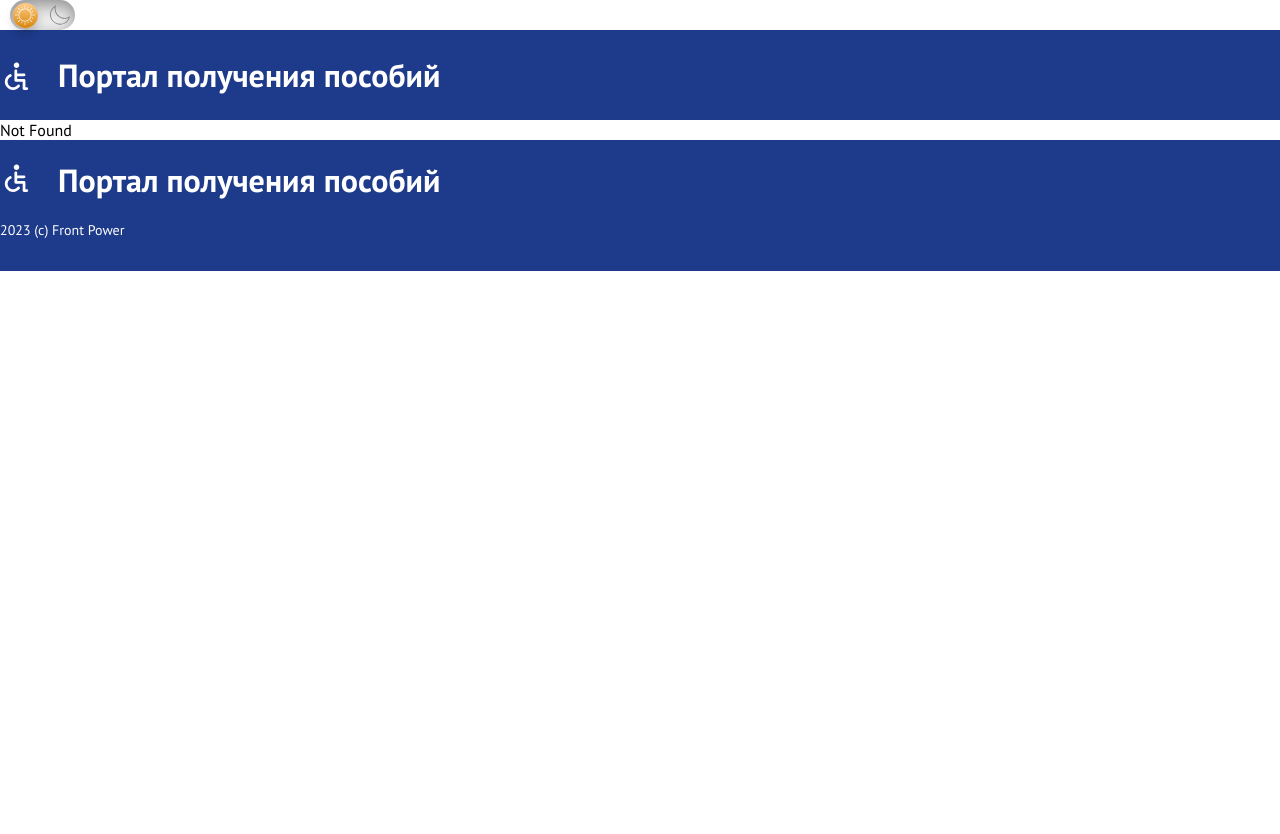
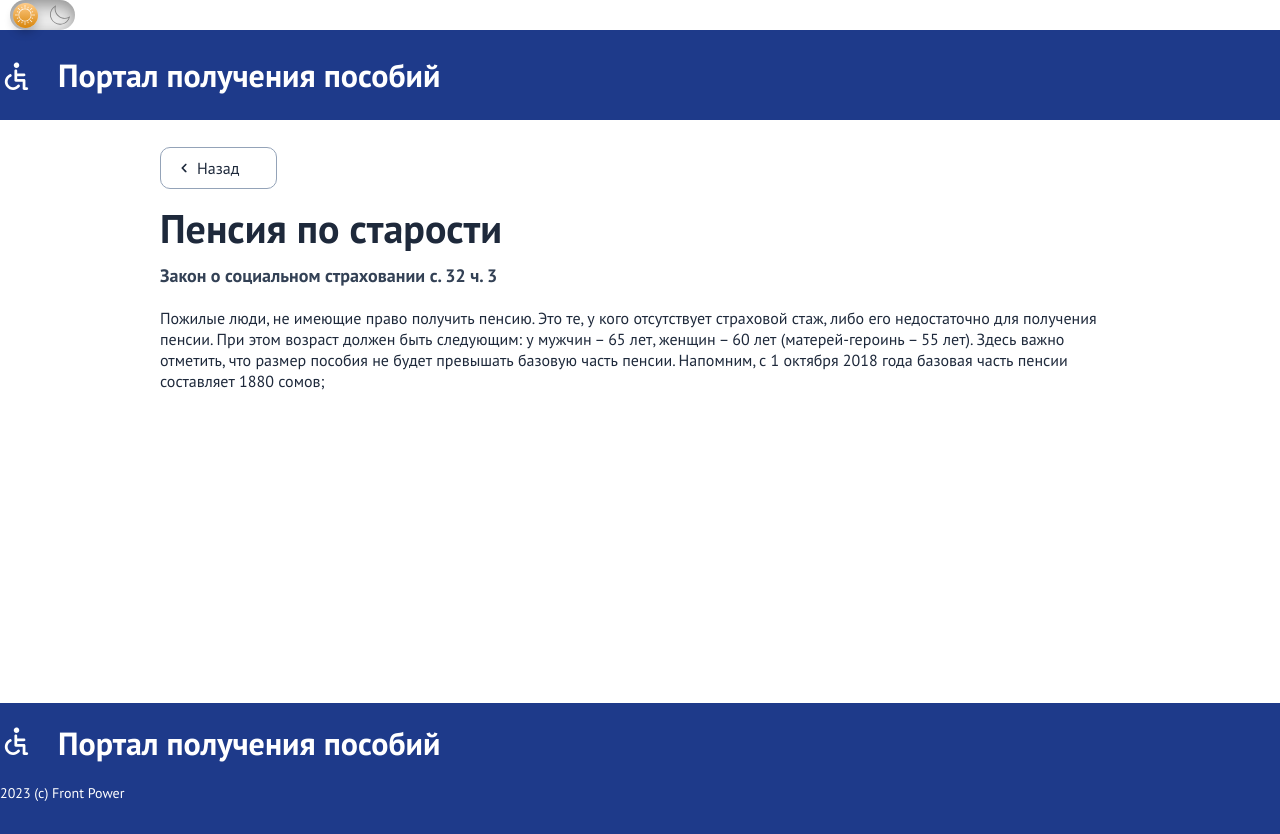
Before and after one commit to Usubaliev06/hackaton0.2, a React (Create React App) app: page /detail in a window 1280 px wide. Before the commit this address had no page. Before the commit the page ends 800 px from the top, so only its background shows below. Built offline with nearby package versions, Linux system fonts and the light colour scheme.

Commit message:
finished layout

```diff
--- a/src/App.js
+++ b/src/App.js
@@ -10,6 +10,7 @@ import Login from './components/pages/login/Login';
 import NotFound from './components/pages/notFound/notFound';
 import DarkMode from './components/DarkMode/DarkMode'
 import './App.css'
+import Detail from './components/pages/detail/Detail';
 
 
 
@@ -23,6 +24,7 @@ function App() {
             <Route index element={<Login/>} />
             <Route path='main' element={<Main/>} />
             <Route path='form' element={<Form/>} />
+            <Route path='detail' element={<Detail />} />
             <Route path='*' element={<NotFound />} />
           </Route>
         </Routes>
--- /dev/null
+++ b/src/components/pages/detail/Detail.jsx
@@ -0,0 +1,24 @@
+import React from 'react'
+import './style.css'
+
+const Detail = () => {
+  return (
+    <div className="container">
+        <div className="detail-wrap">
+            <a href="/main" className="btn-back">
+                <span className="btn-back-icon"></span> Назад</a>
+            <h2 className="detail-header">
+                Пенсия по старости
+            </h2>
+            <p className="detail-subheader">
+                Закон о социальном страховании с. 32 ч. 3
+            </p>
+            <p className="detail-text">
+                Пожилые люди, не имеющие право получить пенсию. Это те, у кого отсутствует страховой стаж, либо его недостаточно для получения пенсии. При этом возраст должен быть следующим: у мужчин – 65 лет, женщин – 60 лет (матерей-героинь – 55 лет). Здесь важно отметить, что размер пособия не будет превышать базовую часть пенсии. Напомним, с 1 октября 2018 года базовая часть пенсии составляет 1880 сомов;
+            </p>
+        </div>
+    </div>
+  )
+}
+
+export default Detail;
--- /dev/null
+++ b/src/components/pages/detail/style.css
@@ -0,0 +1,54 @@
+.detail-wrap {
+    padding: 0px 160px;
+    height: 69.5vh;
+}
+
+.btn-back {
+    margin-top: 27px;
+    display: flex;
+    width: 117px;
+    align-items: center;
+    padding: 9.5px 20px;
+    font-weight: 400;
+    font-size: 16px;
+    line-height: 21px;
+    color: #1E293B;
+    background: #FFFFFF;
+    border: 1px solid #94A3B8;
+    border-radius: 10px;
+}
+
+.btn-back-icon {
+    background: url(../../../visual/icons/arrow.svg) center center/cover no-repeat;
+    width: 6px;
+    height: 10px;
+    margin-right: 10px;
+}
+
+.btn-back:hover {
+    background: #F1F5F9;
+}
+
+.detail-header {
+    padding-top: 13px;
+    font-weight: 700;
+    font-size: 40px;
+    line-height: 52px;
+    color: #1E293B;
+}
+
+.detail-subheader {
+    padding-top: 10px;
+    font-weight: 700;
+    font-size: 18px;
+    line-height: 23px;
+    color: #334155;
+}
+
+.detail-text {
+    padding-top: 21px;
+    font-weight: 400;
+    font-size: 16px;
+    line-height: 21px;
+    color: #1E293B;
+}
--- a/src/components/pages/form/Form.jsx
+++ b/src/components/pages/form/Form.jsx
@@ -4,6 +4,7 @@ import './style.css'
 const Form = () => {
   return (
     <div className="container">
+      <div className="form-block">
         <div className="form-wrap">
           <div className="form-info-block">
             <h3 className="form-header">
@@ -90,6 +91,25 @@ const Form = () => {
               </div>
             </div>
           </div>
+
+          <div className="form-card-btn-block">
+            <a href="/main" className="btn-cancel">Отмена</a>
+            <button className="btn-added">Подать заявление</button>
+          </div>
+        </div>
+
+        <div className="access-wrap">
+          <div className="access-block">
+            <div className="access-header">
+              Ваше заявление успешно отправлено!
+            </div>
+            <span className="access-icon"></span>
+            <div className="access-text">
+              Мы отправим решение на вашу почту ivanov53@mail.ru в течение 5 рабочих дней и отправим уведомление на ваш телефон +995 555 123 456
+            </div>
+            <a href="#" className="access-btn-back">Вернуться на главную</a>
+          </div>
+        </div>
       </div>
     </div>
   );
--- a/src/components/pages/form/style.css
+++ b/src/components/pages/form/style.css
@@ -1,13 +1,10 @@
-.form-wrap {
-}
-
-.form-info-block {
-
-}
-
 .form-card-block {
     display: flex;
     flex-wrap: wrap;
+}
+
+.form-block {
+    position: relative;
 }
 
 .form-header {
@@ -92,3 +89,119 @@
     text-decoration-line: underline;
     color: #1E40AF;
 }
+
+.form-card-btn-block {
+    display: flex;
+    justify-content: center;
+    padding: 82px 0 104px;
+}
+
+.btn-added:hover {
+    background: #1E3A8A;
+}
+
+.btn-cancel:hover {
+    background: #F1F5F9;
+}
+
+.btn-cancel {
+    display: inline-block;
+    padding: 8.5px 101px;
+    font-weight: 400;
+    font-size: 16px;
+    line-height: 21px;
+    color: #1E293B;
+    background: #FFFFFF;
+    border: 1px solid #94A3B8;
+    border-radius: 10px;
+}
+
+.btn-added {
+    margin-left: 30px;
+    padding: 8.5px 64.5px;
+    font-weight: 400;
+    font-size: 16px;
+    line-height: 21px;
+    color: #FFFFFF;
+    background: #1E40AF;
+    border-radius: 10px;
+    border: none;
+}
+
+.access-wrap {
+    display: none;
+    padding: 210px 370px;
+    margin: 0 auto;
+    position: absolute;
+    top: 0;
+    left: 0;
+    backdrop-filter: blur(2px);
+}
+
+.access-block {
+    width: 700px;
+    height: 511px;
+    padding: 22px 122px;
+    background: #FFFFFF;
+    border-radius: 10px;
+    box-shadow: 0px 10px 20px rgba(0, 0, 0, 0.5);
+}
+
+.access-header {
+    font-weight: 700;
+    font-size: 40px;
+    line-height: 52px;
+    text-align: center;
+    color: #1E293B;
+}
+
+.access-icon {
+    background: url(../../../visual/icons/acces.svg) center center/cover no-repeat;
+    width: 66px;
+    height: 66px;
+    margin: 36px auto;
+}
+
+.access-text {
+    font-weight: 400;
+    font-size: 24px;
+    line-height: 31px;
+    text-align: center;
+    color: #1E293B;
+}
+
+.access-btn-back {
+    padding: 8.5px 51px;
+    font-weight: 400;
+    font-size: 16px;
+    line-height: 21px;
+    color: #FFFFFF;
+    background: #1E40AF;
+    border-radius: 10px;
+    width: 255px;
+    text-align: center;
+    margin: 30px auto 0;
+    animation: big-small 1s ease-in-out infinite;
+}
+
+.access-btn-back:hover {
+    background: #1E3A8A;
+}
+
+.access-btn-back:active {
+    scale: 0.5px;
+}
+
+@keyframes big-small {
+    0%, 30% {
+        scale: 1;
+    }
+
+    30%, 99% {
+        scale: 1.05;
+    }
+
+    99%, 100% {
+        scale: 1;
+    }
+}
--- a/src/components/pages/login/Login.jsx
+++ b/src/components/pages/login/Login.jsx
@@ -23,7 +23,7 @@ const Login = () => {
   };
 
   return (
-    <div className="container">
+    <div className="container header-height">
       <h1 className="login-header">
         Введите ваш ИНН и вставьте флешку из ЦОНа
       </h1>
--- a/src/components/pages/login/style.css
+++ b/src/components/pages/login/style.css
@@ -6,11 +6,16 @@
     color: #1E293B;
     text-align: center;
 }
+
 .login-header-error {
     font-weight: 400;
     font-size: 12px;
     line-height: 13px;
     color: #EF4444;
+}
+
+.header-height {
+    height: 75.5vh;
 }
 
 
@@ -82,9 +87,16 @@
     color: #FFFFFF;
     margin-top: 26px;
     background: #1E40AF;
+    border: none;
     border-radius: 10px;
     width: 350px;
     padding: 11px;
+    transition: 0.2s ease-in-out;
+}
+
+.login-form-button:hover {
+    scale: 1.05;
+    transition: 0.2s ease-in-out;
 }
 
 .login-form-link {
--- a/src/components/pages/main/Main.jsx
+++ b/src/components/pages/main/Main.jsx
@@ -40,7 +40,7 @@ const Main = () => {
                 </span>
               </div>
               <div className="main-btn-block">
-                <a className="main-btn-more">Подробнее</a>
+                <a href="/detail" className="main-btn-more">Подробнее</a>
               </div>
             </div>
           </div>
@@ -57,8 +57,8 @@ const Main = () => {
                 </span>
               </div>
               <div className="main-btn-block">
-                <a className="main-btn-more">Подробнее</a>
-                <a className="main-btn-application">Подать заявление на получение</a>
+                <a href="/detail" className="main-btn-more">Подробнее</a>
+                <a href="/form" className="main-btn-application">Подать заявление на получение</a>
               </div>
             </div>
           </div>
@@ -75,7 +75,7 @@ const Main = () => {
                 </span>
               </div>
               <div className="main-btn-block">
-                <a className="main-btn-more">Подробнее</a>
+                <a href="/detail" className="main-btn-more">Подробнее</a>
               </div>
             </div>
           </div>
@@ -91,8 +91,8 @@ const Main = () => {
                 </span>
               </div>
               <div className="main-btn-block">
-                <a className="main-btn-more">Подробнее</a>
-                <a className="main-btn-application">Подать заявление на получение</a>
+                <a href="/detail" className="main-btn-more">Подробнее</a>
+                <a href="/form" className="main-btn-application">Подать заявление на получение</a>
               </div>
             </div>
           </div>
--- a/src/components/pages/main/style.css
+++ b/src/components/pages/main/style.css
@@ -142,6 +142,11 @@
     background: #FFFFFF;
     border: 1px solid #94A3B8;
     border-radius: 10px;
+    vertical-align: middle;
+}
+
+.main-btn-more:hover {
+    background: #94A3B8;
 }
 
 .main-btn-application {
@@ -153,4 +158,9 @@
     font-size: 14px;
     line-height: 18px;
     color: #FFFFFF;
+    vertical-align: middle;
 }
+
+.main-btn-application:hover {
+    background: #1E3A8A;
+}
```
Also changed, not shown: src/visual/icons/arrow.svg (added). Lines whose indentation alone changed are shown as unchanged.
